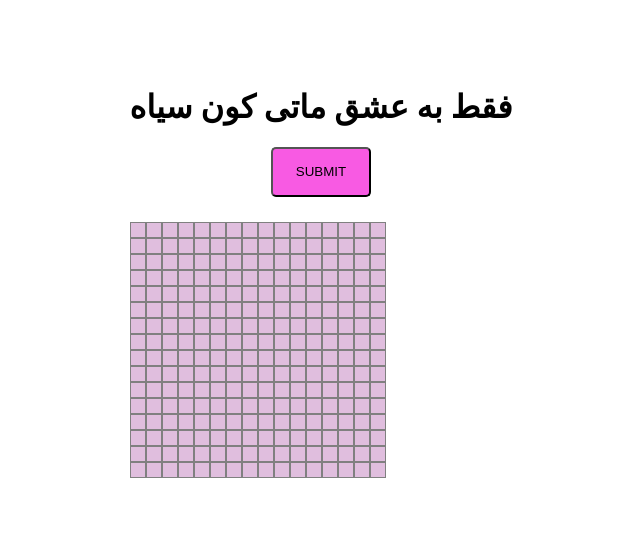
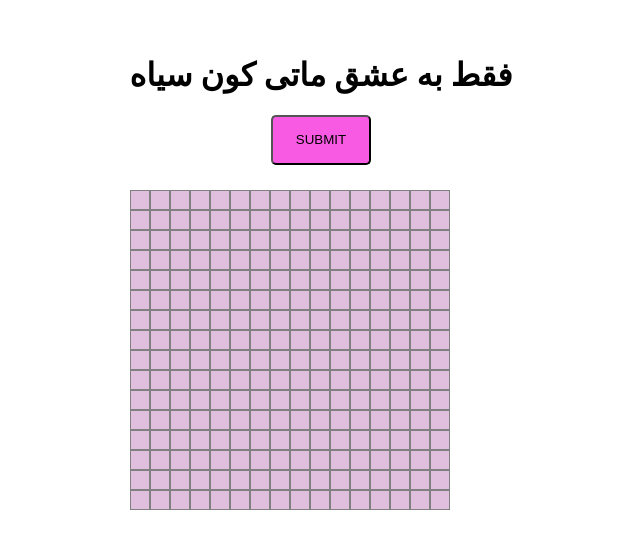
Before and after one commit to may-zone/Etch-a-Sketch, a plain HTML site: page index.html in a window 1280 px wide. Shown: the part 128-676 px from the top of the page, without its empty margins (319-959 px from the left). Drawn offline with Linux system fonts and the light colour scheme.

Commit message:
fix[Grid section ]
now grids container work good and user can enter a number after that container fits to user grids input

```diff
--- a/scripts.js
+++ b/scripts.js
@@ -1,10 +1,4 @@
 const container = document.querySelector(".container");
-const defaultGrid = document.createDocumentFragment();
-const gridSize = 16;
-const containerSize = container.offsetWidth;
-const cellSize = containerSize / gridSize;
-
-
 const submitBtm = document.querySelector(".sub button");
 
 function grids(gridSize) {
@@ -14,18 +8,20 @@ function grids(gridSize) {
         return;
     }
     container.innerHTML = "";
-
-  for (let row = 0; row < 16; row++) {
-    for (let col = 0; col < 16; col++) {
+    const containerSize = container.offsetWidth;
+    const cellSize = containerSize / size;
+    const newGridFragment = document.createDocumentFragment();
+  for (let row = 0; row < size; row++) {
+    for (let col = 0; col < size; col++) {
       const defCells = document.createElement("div");
       defCells.className = "default-cells";
       defCells.style.height = `${cellSize}px`;
       defCells.style.width = `${cellSize}px`;
-      defaultGrid.appendChild(defCells);
+      newGridFragment.appendChild(defCells);
     }
 
 }
-container.appendChild(defaultGrid);
+container.appendChild(newGridFragment);
 
 }
 grids(16);
@@ -34,5 +30,5 @@ const newGridSize = prompt("Enter a number for your grids (between 1 and 100):)"
     if (newGridSize === null || newGridSize.trim() === '') {
         return;
     }
-    createGrid(newGridSize);
+    grids(newGridSize);
 });
--- a/style.css
+++ b/style.css
@@ -10,8 +10,8 @@ body{
 
 .container{
     background-color: royalblue;
-    width: 20vw;
-    height: 20vw;
+    width: 25vw;
+    height: 25vw;
     display :flex ;
     flex-wrap: wrap;
     box-sizing: border-box;
```
Lines whose indentation alone changed are shown as unchanged.
